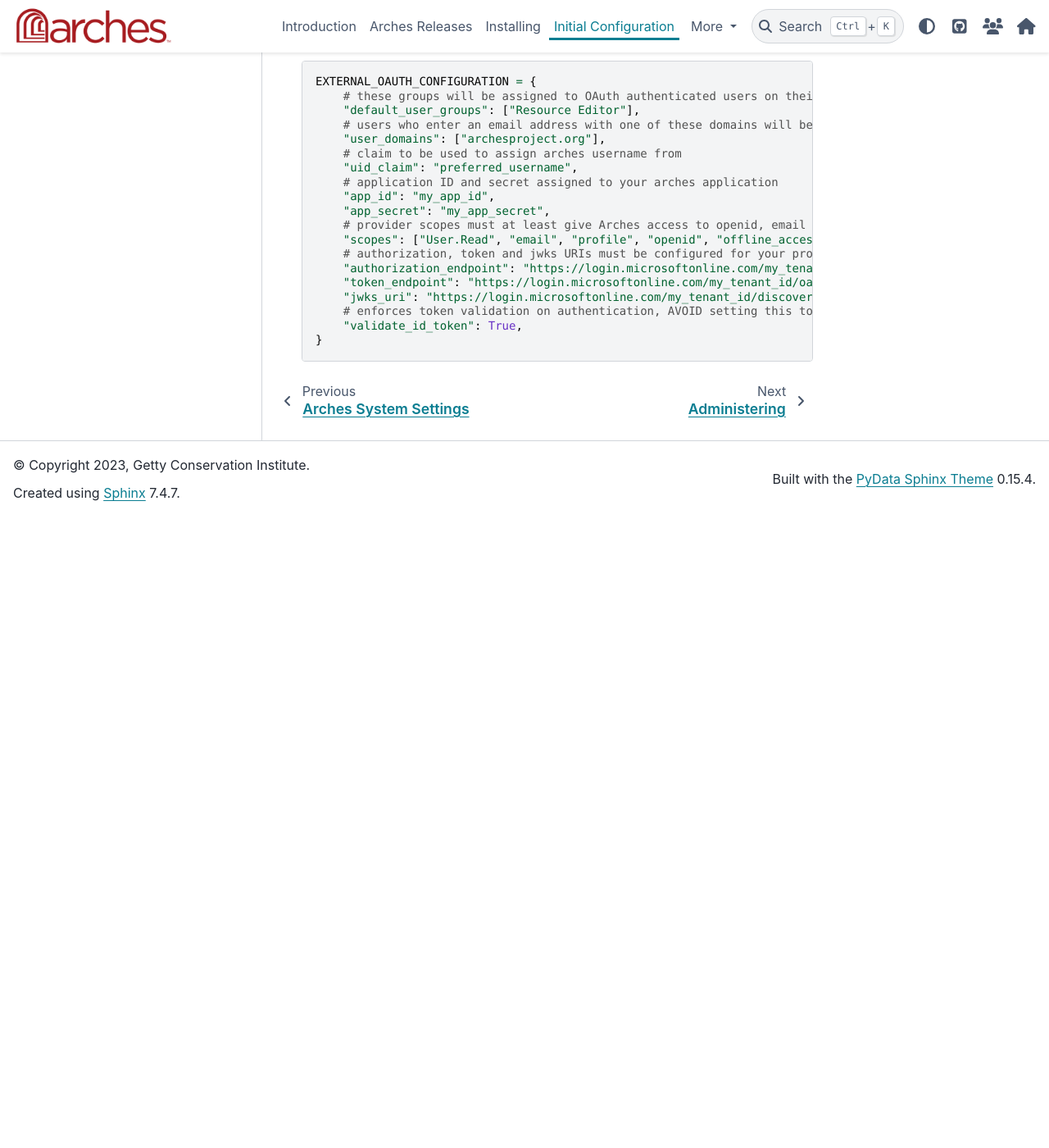
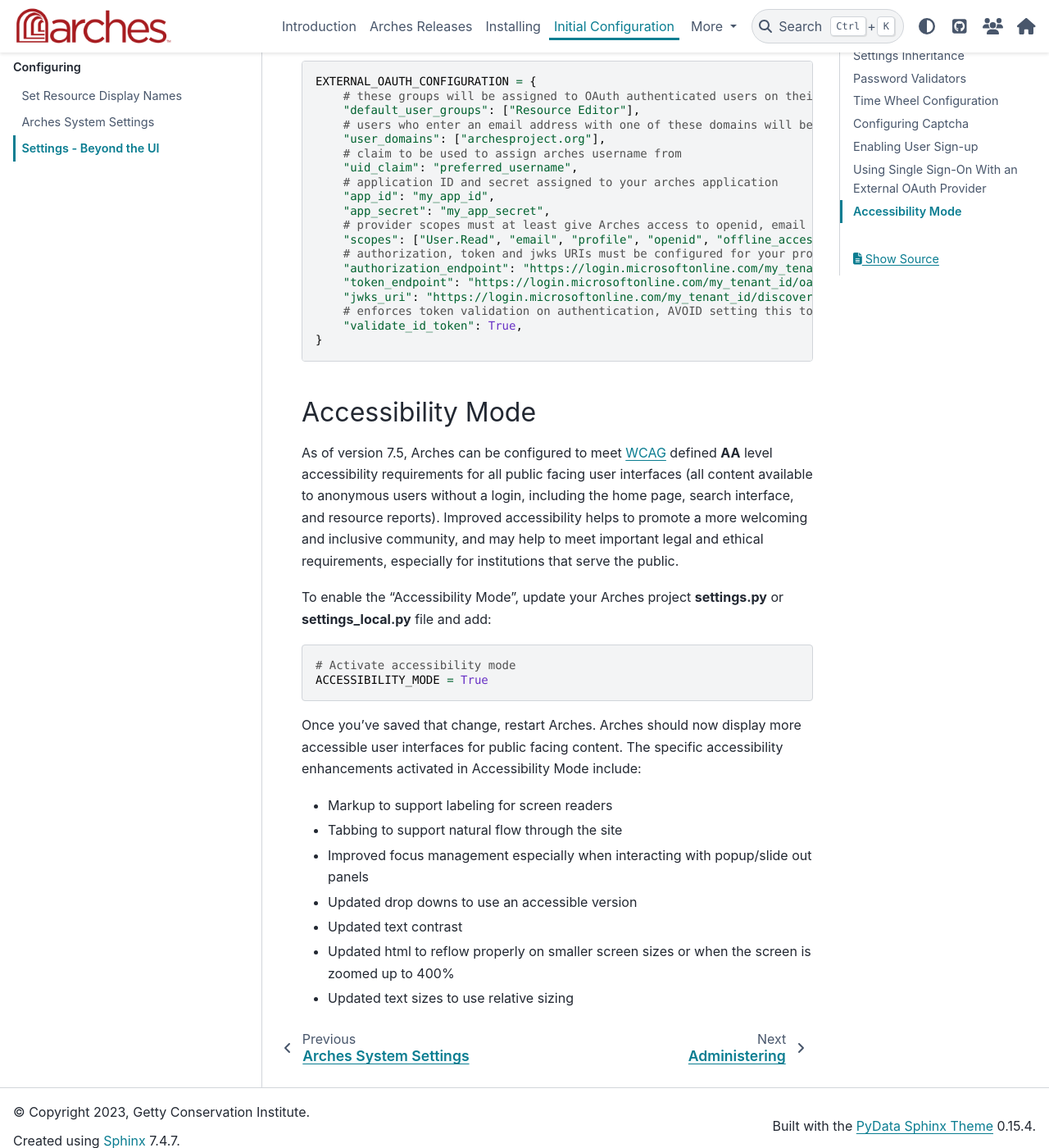
Before and after one commit to archesproject/arches-docs, a Sphinx documentation site: the page built from docs/configuring/settings-beyond-the-ui.rst, in a window 1280 px wide and 1400 px high, scrolled down 6122 px. Shown: the whole window at 82% size. Built offline with Sphinx 7.4.7 and the PyData theme 0.15.4, drawn with Linux system fonts in a browser that asks for light colours; before the commit the page ends 6752 px from its top, so only the background shows below that.

Commit message:
Added accessibility mode discussion and cross-ref

```diff
--- a/docs/configuring/settings-beyond-the-ui.rst
+++ b/docs/configuring/settings-beyond-the-ui.rst
@@ -209,3 +209,26 @@
         # enforces token validation on authentication, AVOID setting this to False
         "validate_id_token": True,
     }
+
+
+Accessibility Mode
+------------------
+As of version 7.5, Arches can be configured to meet `WCAG <https://www.w3.org/WAI/standards-guidelines/wcag/>`_ defined **AA** level accessibility requirements for all public facing user interfaces (all content available to anonymous users without a login, including the home page, search interface, and resource reports). Improved accessibility helps to promote a more welcoming and inclusive community, and may help to meet important legal and ethical requirements, especially for institutions that serve the public.
+
+To enable the "Accessibility Mode", update your Arches project **settings.py** or **settings_local.py** file and add:
+
+.. code-block:: python
+
+    # Activate accessibility mode
+    ACCESSIBILITY_MODE = True
+
+
+Once you've saved that change, restart Arches. Arches should now display more accessible user interfaces for public facing content. The specific accessibility enhancements activated in Accessibility Mode include:
+
+- Markup to support labeling for screen readers
+- Tabbing to support natural flow through the site
+- Improved focus management especially when interacting with popup/slide out panels
+- Updated drop downs to use an accessible version
+- Updated text contrast
+- Updated html to reflow properly on smaller screen sizes or when the screen is zoomed up to 400%
+- Updated text sizes to use relative sizing
--- a/docs/developing/advanced/accessibility.rst
+++ b/docs/developing/advanced/accessibility.rst
@@ -1,6 +1,10 @@
 #############
 Accessibility
 #############
+
+As of version 7.5, Arches can be configured to meet `WCAG <https://www.w3.org/WAI/standards-guidelines/wcag/>`_ defined **AA** level accessibility requirements for all public facing user interfaces. Please review te documentation on activating the Arches :ref:`Accessibility Mode`.
+
+Please continue reading below to understand how to better meet accessibility requirements for your customization of Arches.
 
 Contents
 ========
```
